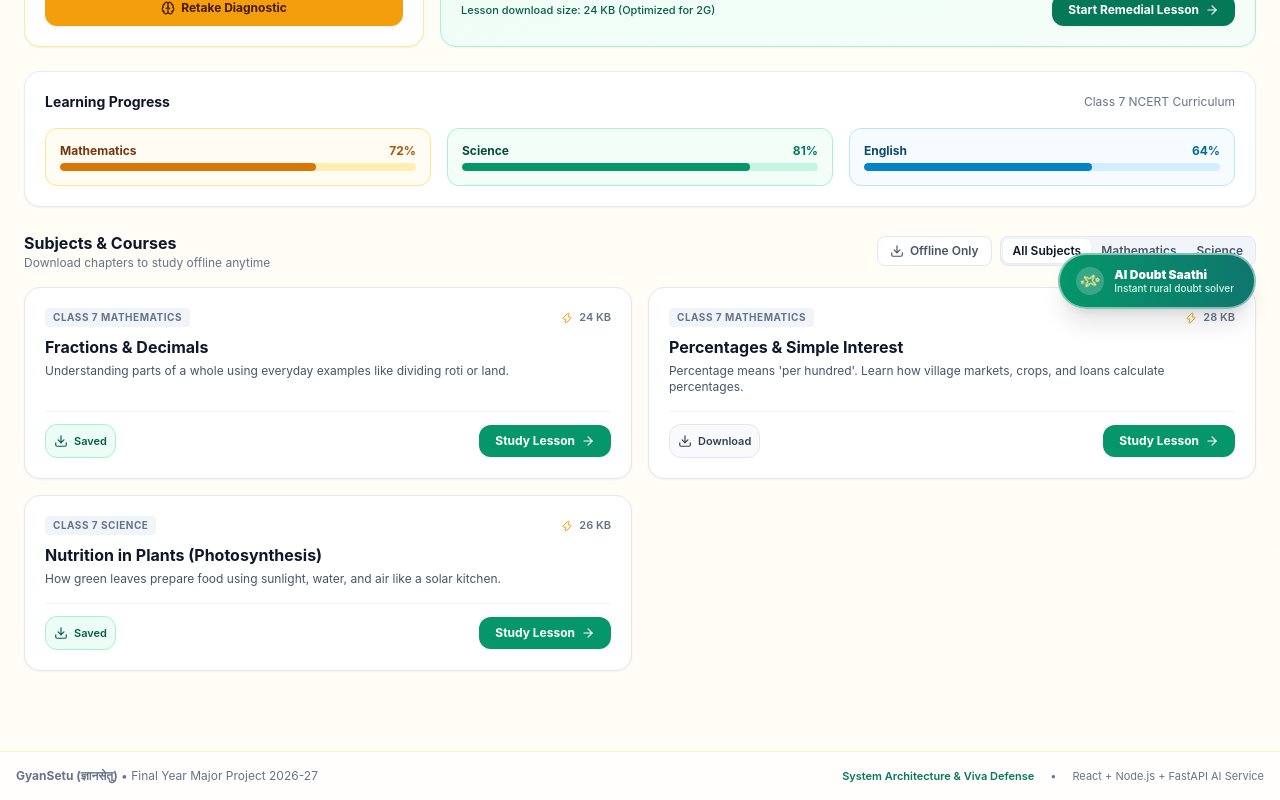
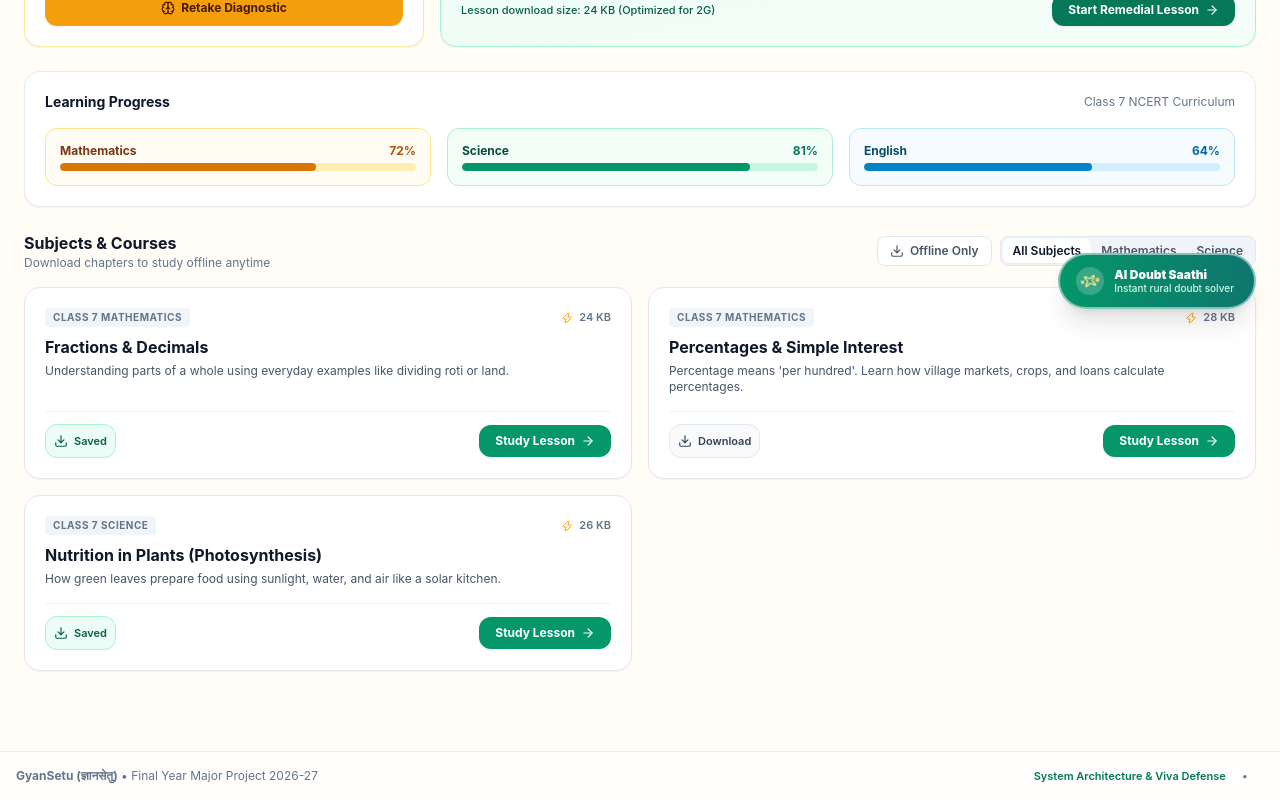
Before and after one commit to adi234kumar999-cyber/rural-learning-platform, a React (Vite) app: page / in a window 1280 px wide. Shown: the part 467-1267 px from the top of the page. Built offline with nearby package versions, Linux system fonts and the light colour scheme.

Commit message:
Update App.jsx

```diff
--- a/src/App.jsx
+++ b/src/App.jsx
@@ -310,7 +310,7 @@ export function App() {
               System Architecture & Viva Defense
             </button>
             <span>•</span>
-            <span>React + Node.js + FastAPI AI Service</span>
+            <span></span>
           </div>
         </div>
       </footer>
```
